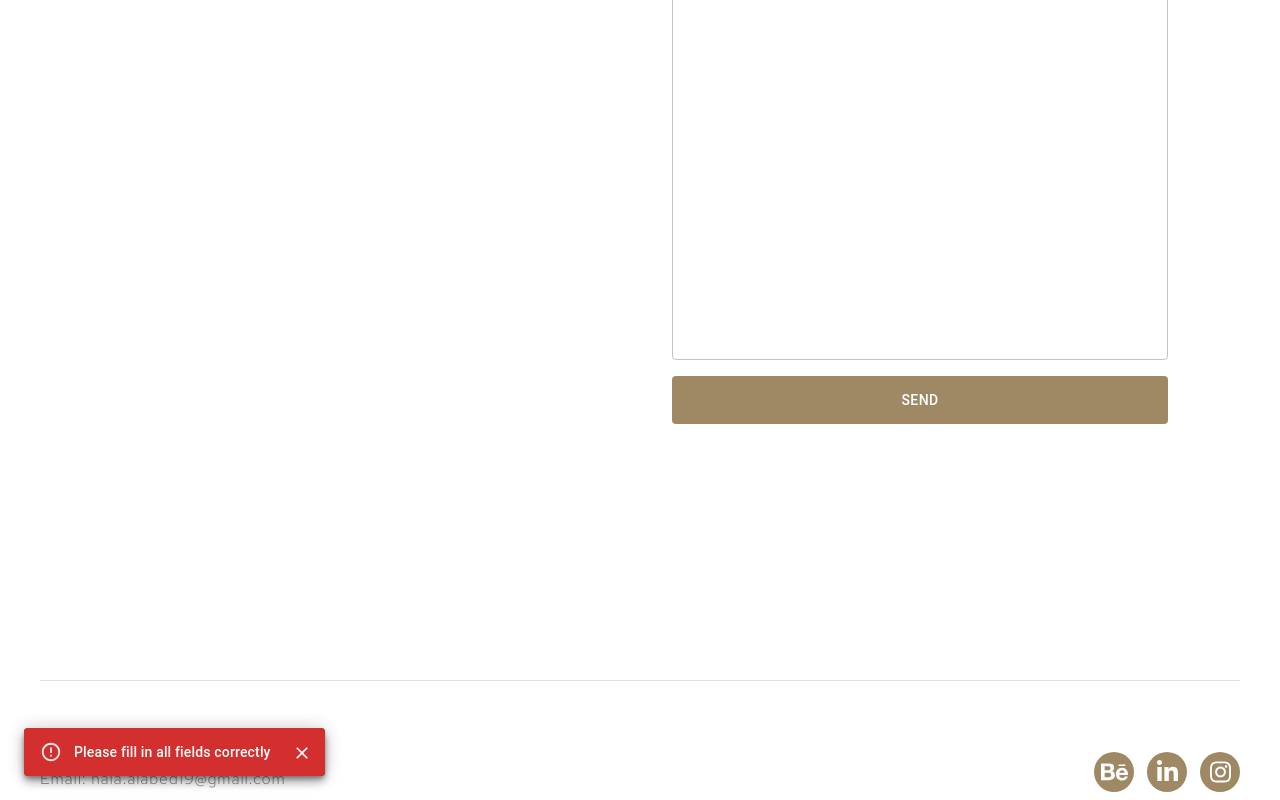
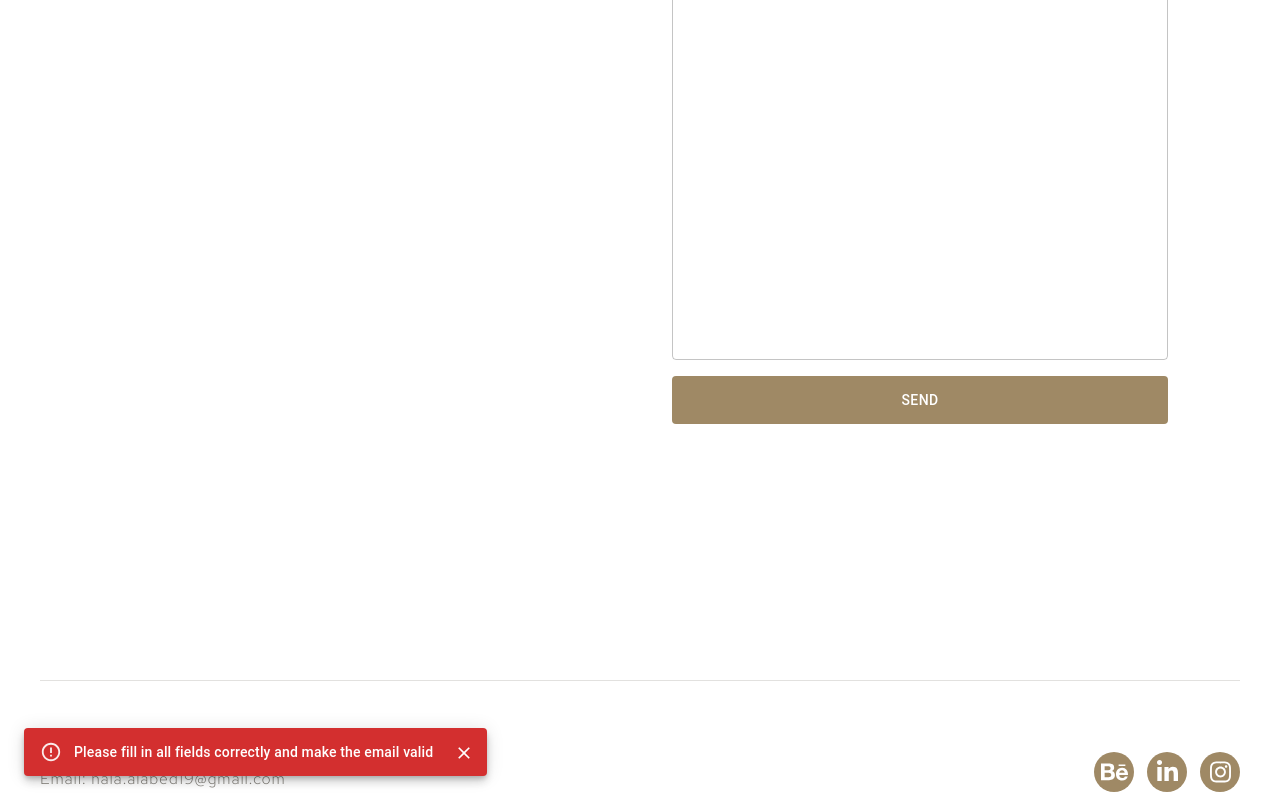
Before and after one commit to momakk77/hala-react-material-UI-website-frontend, a React (Vite) app: page /contact in a window 1280 px wide. Both pictures are taken after typing "Sample", "Sample", "Sample" into the empty fields and a click on the button "SEND". Shown: the part 418-1218 px from the top of the page. Built offline with nearby package versions, Linux system fonts and the light colour scheme.

Commit message:
initial load

```diff
--- a/src/pages/Contact.jsx
+++ b/src/pages/Contact.jsx
@@ -31,7 +31,7 @@ export default function Contact() {
   const onFormSubmit = async (e) => {
     e.preventDefault();
     if (!checkFormValues) {
-      setSnackbarMessage("Please fill in all fields correctly");
+      setSnackbarMessage("Please fill in all fields correctly and make the email valid");
       setSnackbarOpen(true);
       return;
     }
@@ -47,7 +47,6 @@ export default function Contact() {
     };
     try {
       var response = await axios.post("/api/email/send", formData, config);
-      console.log("Email sent successfully");
       setSnackbarMessage("Email sent successfully");
       setSnackbarOpen(true);
       setFormValues({
@@ -209,21 +208,7 @@ export default function Contact() {
     elevation={6}
     variant="filled"
     onClose={handleSnackbarClose}
-          severity="success"
-        >
-          {snackbarMessage}
-        </MuiAlert>
-      </Snackbar>
-      <Snackbar
-      open={snackbarOpen}
-      autoHideDuration={6000}
-      onClose={handleSnackbarClose}
-    >
-      <MuiAlert
-        elevation={6}
-        variant="filled"
-        onClose={handleSnackbarClose}
-        severity="error"
+    severity={snackbarMessage.includes("successfully") ? "success" : "error"}
   >
     {snackbarMessage}
   </MuiAlert>
```
Lines whose indentation alone changed are shown as unchanged.
